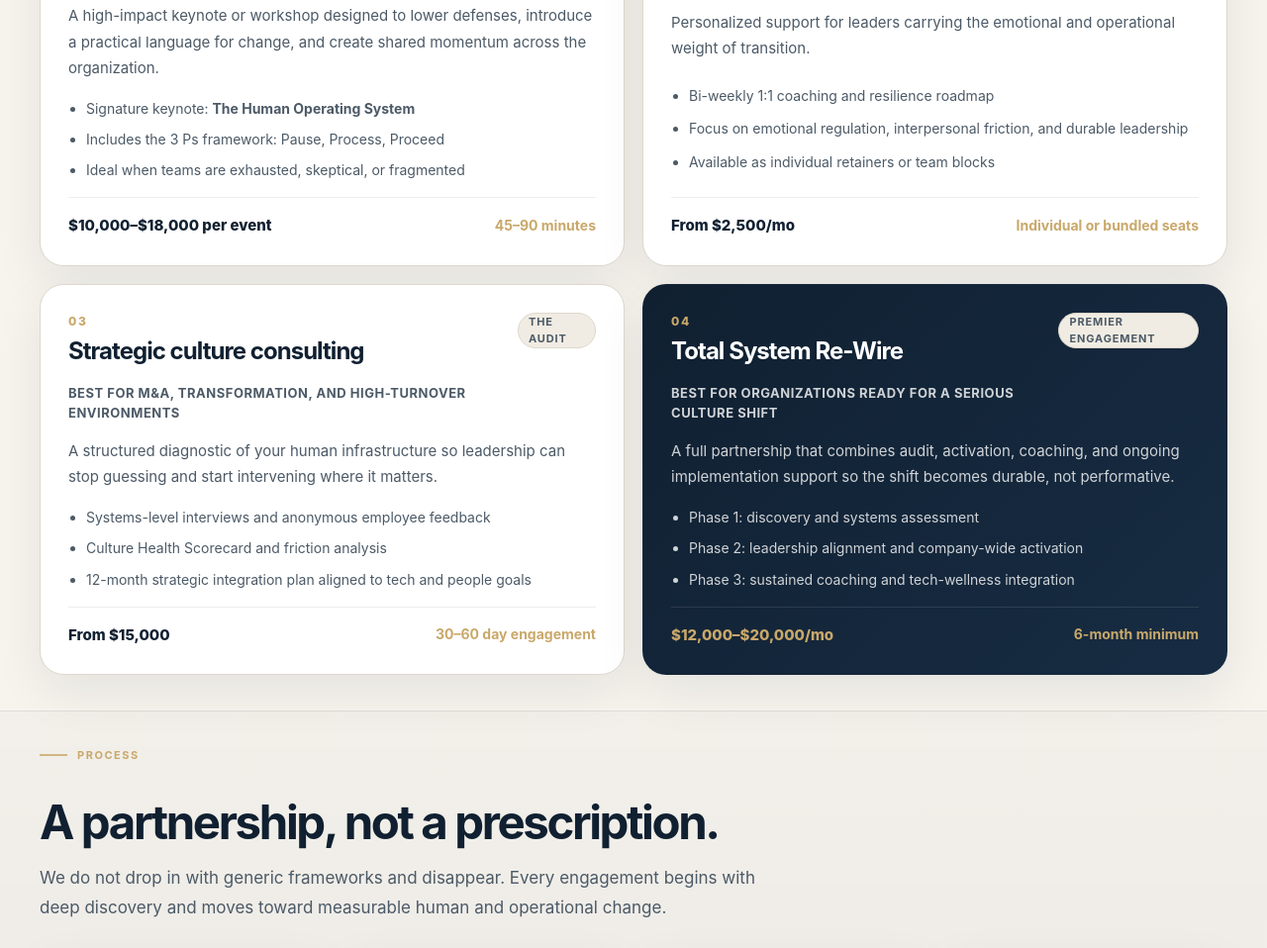
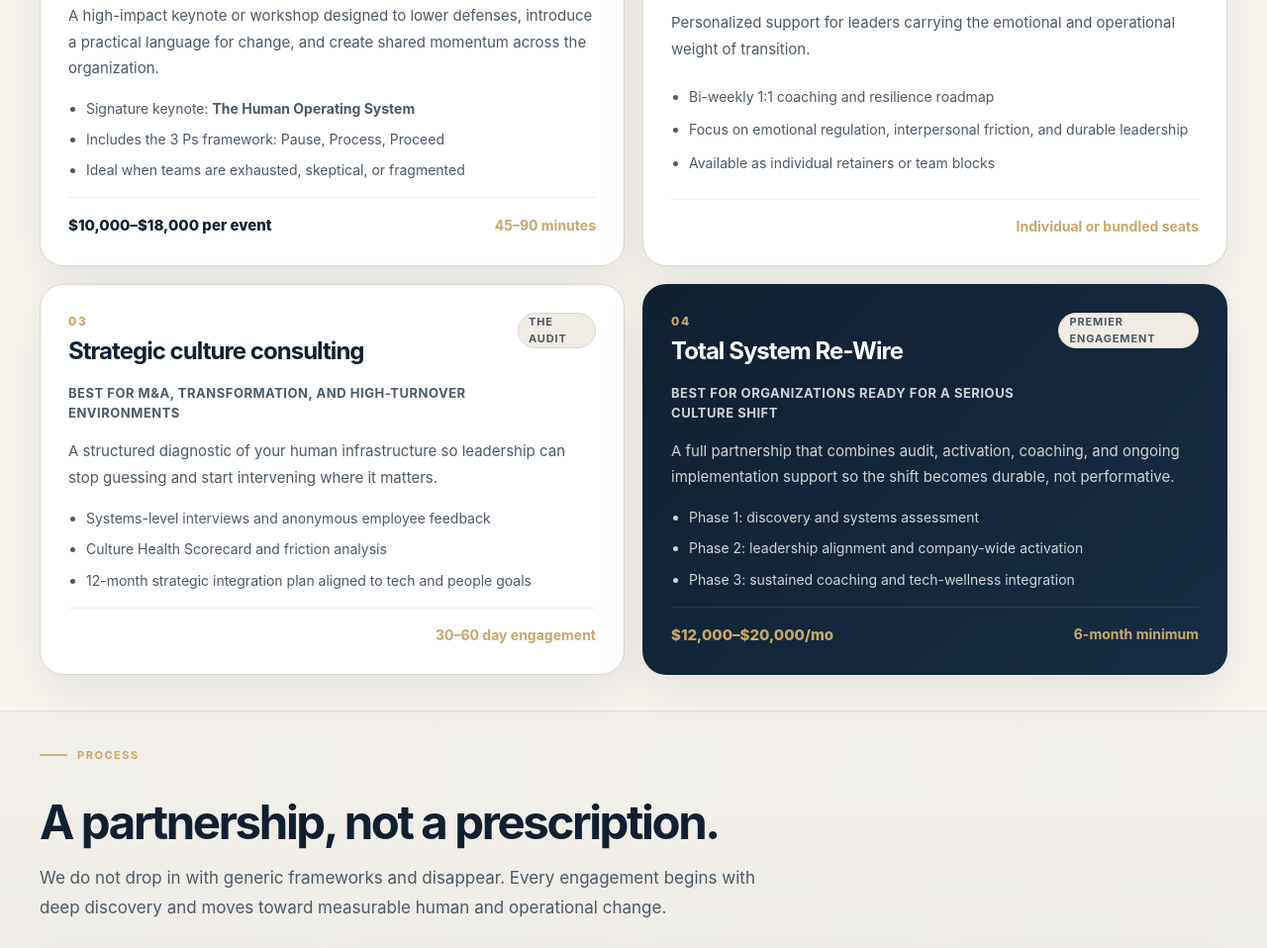
Before and after one commit to obkBobby/attachmentreset, a plain HTML site: page morehuman_v3.html in a window 1280 px wide. Shown: the part 2668-3626 px from the top of the page at 99% size. Drawn offline with Linux system fonts and the light colour scheme.

Commit message:
Remove service pricing details from HTML
Removed pricing information from service sections.

```diff
--- a/morehuman_v3.html
+++ b/morehuman_v3.html
@@ -988,7 +988,7 @@
               <li>Available as individual retainers or team blocks</li>
             </ul>
             <div class="service-footer">
-              <div class="service-price">From $2,500/mo</div>
+              <div class="service-price"></div>
               <span class="service-link">Individual or bundled seats</span>
             </div>
           </article>
@@ -1009,7 +1009,7 @@
               <li>12-month strategic integration plan aligned to tech and people goals</li>
             </ul>
             <div class="service-footer">
-              <div class="service-price">From $15,000</div>
+              <div class="service-price"></div>
               <span class="service-link">30–60 day engagement</span>
             </div>
           </article>
```
